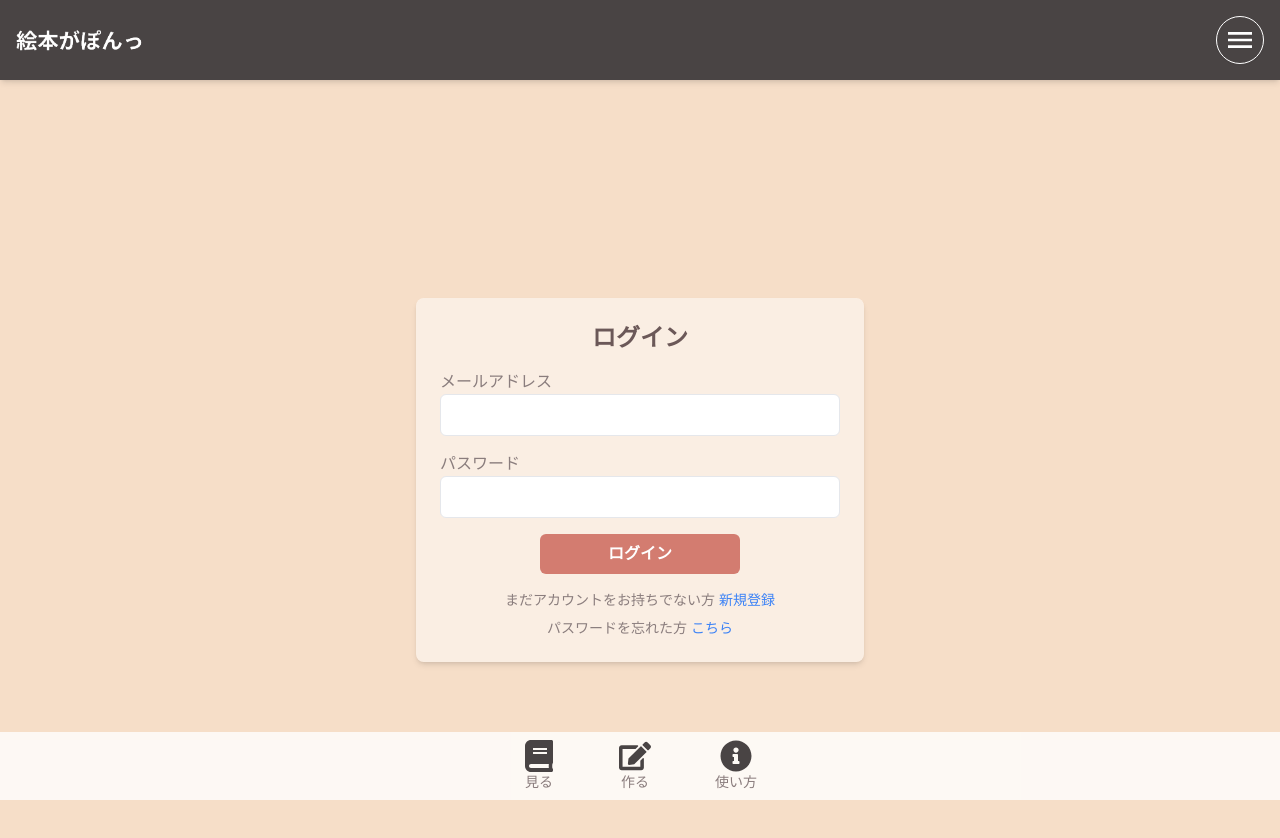
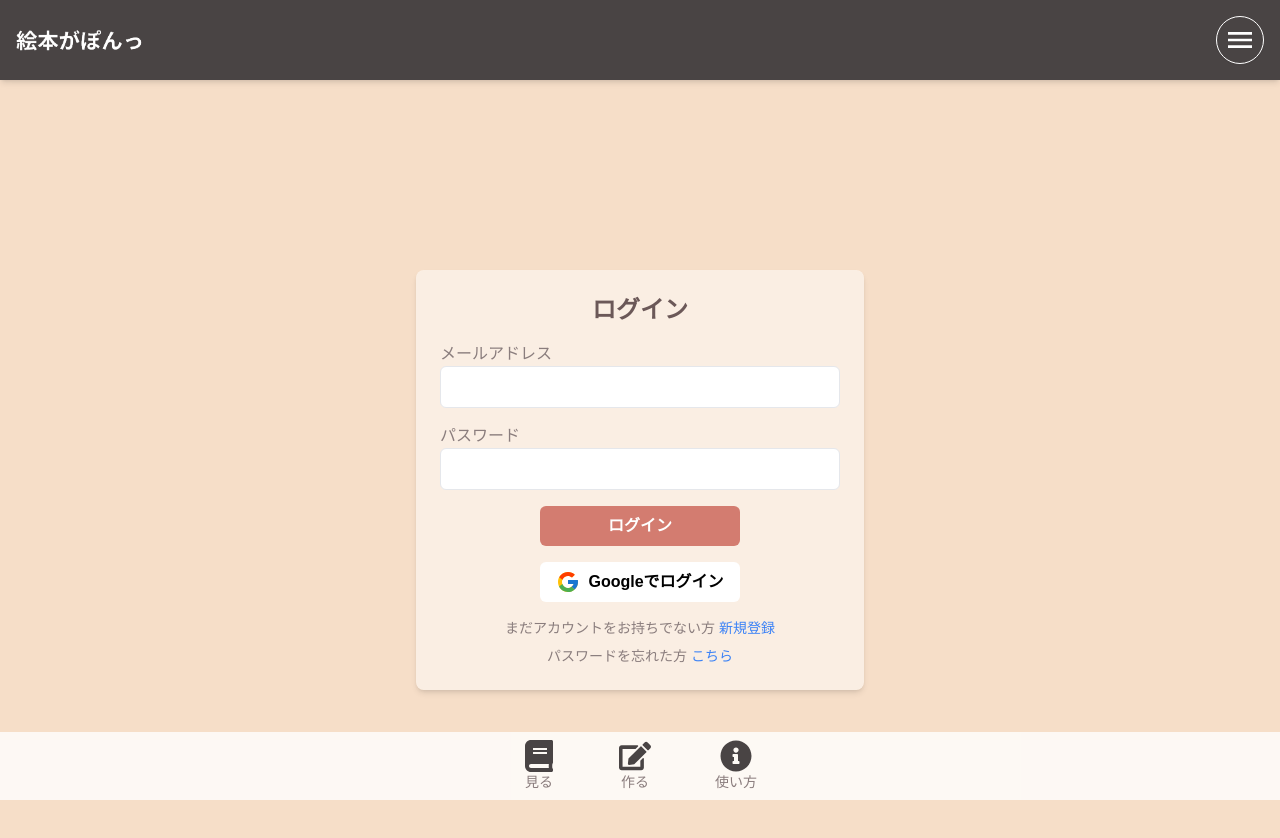
Before and after one commit to erika-to-omochi/make_picture_book, a Next.js app in the folder front/: page /login in a window 1280 px wide. Shown: the top 838 px of the page. Built offline with nearby package versions, Linux system fonts and the light colour scheme; no server answers.

Commit message:
フロントでボタンを作成

```diff
--- a/front/src/app/components/LoginForm.jsx
+++ b/front/src/app/components/LoginForm.jsx
@@ -4,6 +4,7 @@ import { useState } from 'react';
 import axiosInstance from '../../api/axios';
 import { useRouter } from 'next/navigation';
 import useAuthStore from '../../stores/authStore';
+import { FcGoogle } from "react-icons/fc";
 
 export default function LoginForm() {
   const router = useRouter();
@@ -52,6 +53,11 @@ export default function LoginForm() {
     }
   };
 
+  const handleGoogleLogin = () => {
+    const apiBaseUrl = process.env.NEXT_PUBLIC_API_BASE_URL;
+    window.location.href = `${apiBaseUrl}/api/v1/auth/google_oauth2`;
+  };
+
   return (
     <div>
       <form onSubmit={handleSubmit} className="space-y-4">
@@ -86,6 +92,21 @@ export default function LoginForm() {
           </button>
         </div>
       </form>
+      <div className="flex justify-center mt-4">
+        <button
+          onClick={handleGoogleLogin}
+          className="w-1/2 py-2 px-4 bg-white text-black font-semibold rounded-md hover:bg-gray-100 flex items-center justify-center"
+        >
+          <FcGoogle className="mr-2" size={24} />
+          Googleでログイン
+        </button>
+      </div>
+      {debugInfo && (
+        <div className="mt-4">
+          <h3 className="text-lg font-bold">デバッグ情報:</h3>
+          <pre>{JSON.stringify(debugInfo, null, 2)}</pre>
+        </div>
+      )}
     </div>
   );
 }
```
Also changed, not shown: 2 other files (tests, documents, lock files or other folders).
